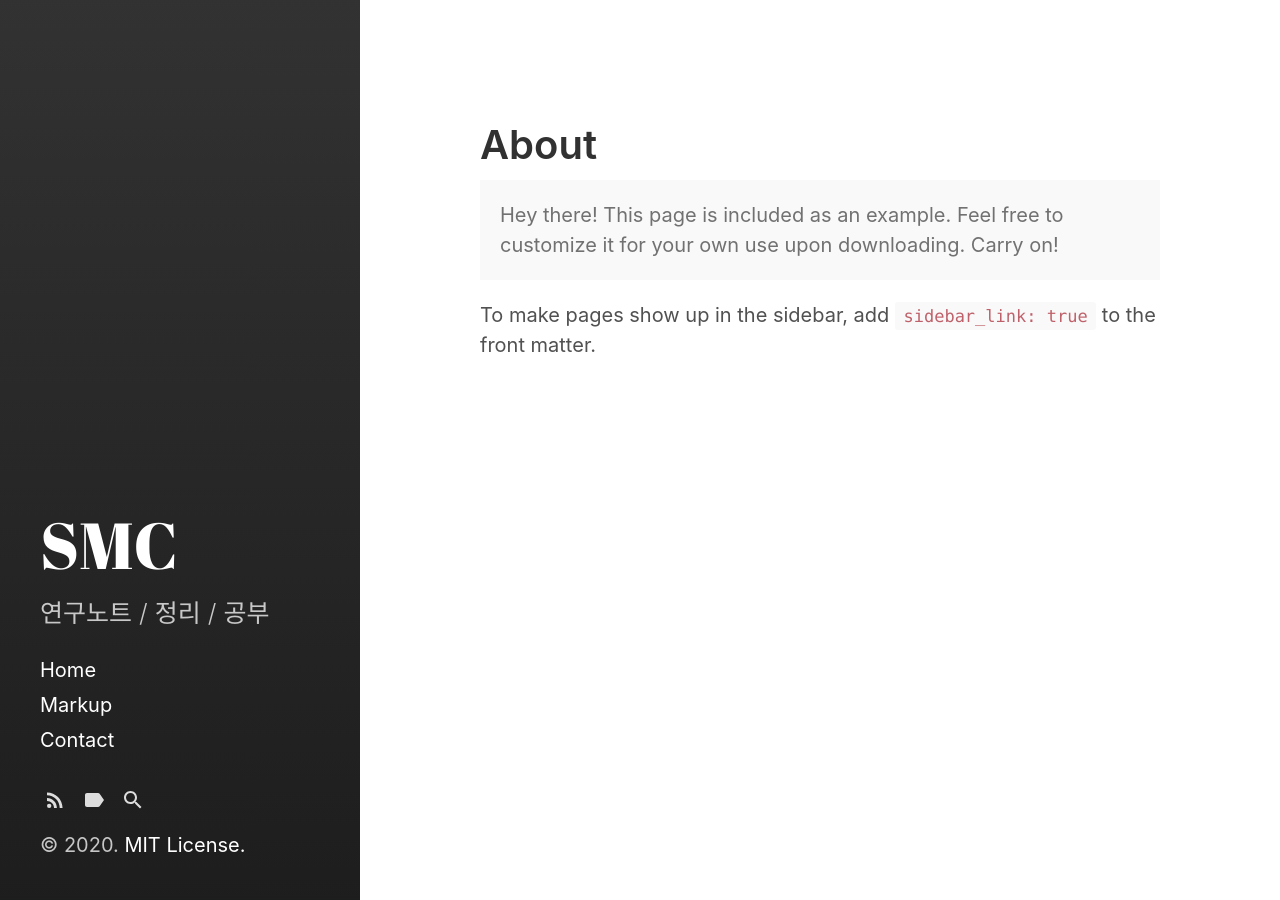
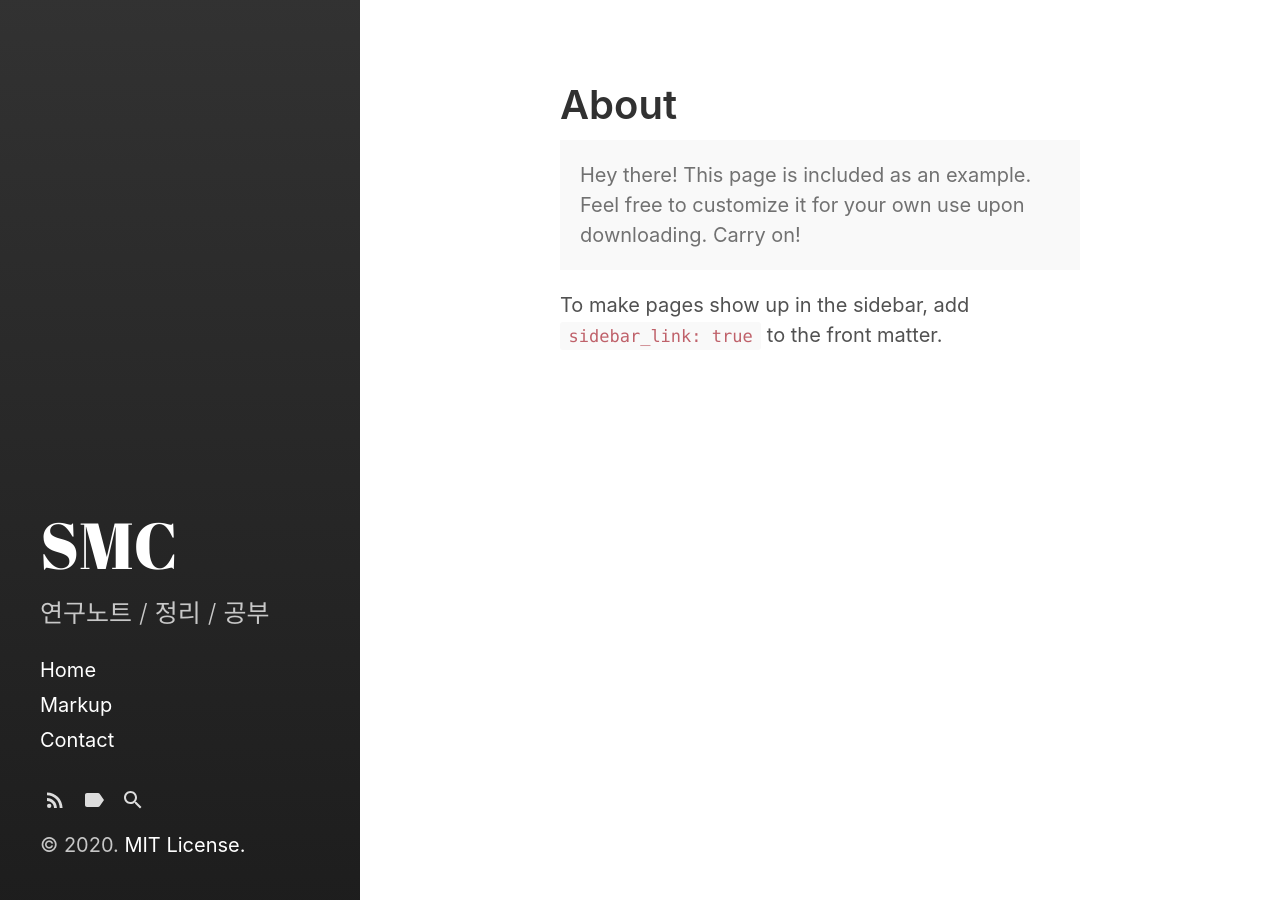
Before and after one commit to tjdalsckd/tjdalsckd.github.io, a Jekyll site: the page built from about.md, in a window 1280 px wide. Built offline with Jekyll 4.4.1, drawn with Linux system fonts in a browser that asks for light colours.

Commit message:
Update _layout.scss

```diff
--- a/_sass/hydeout/_layout.scss
+++ b/_sass/hydeout/_layout.scss
@@ -203,8 +203,8 @@ body {
     color: $body-color;
     min-height: 100vh;
     padding:
-      $section-spacing * 3
-      $section-spacing * 3
+      $section-spacing * 2
+      $section-spacing * 5
       0;
 
     @if $layout-reverse {
```
